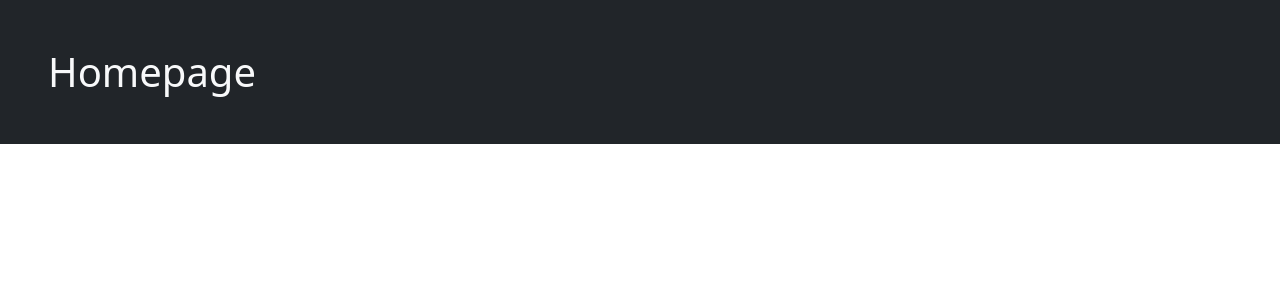
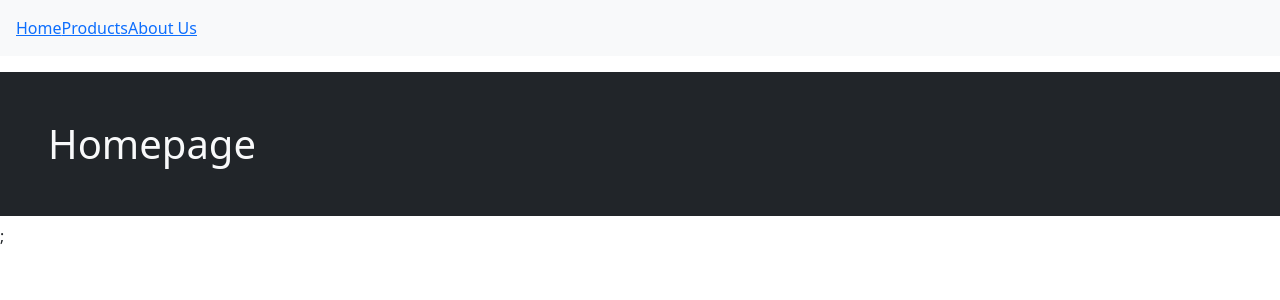
Before and after one commit to gabriele-chiocca/react-router, a React (Vite) app: page / in a window 1280 px wide. Shown: the top 300 px of the page. Built offline with nearby package versions, Linux system fonts and the light colour scheme.

Commit message:
Creating Default Layout

```diff
--- a/src/components/header.jsx
+++ b/src/components/header.jsx
@@ -0,0 +1,13 @@
+import { NavLink } from 'react-router-dom';
+
+export default function Header() {
+  return (
+    <>
+      <header className="bg-light mb-3 p-3 d-flex">
+        <NavLink to="/">Home</NavLink>
+        <NavLink to="/products">Products</NavLink>
+        <NavLink to="/about-us">About Us</NavLink>
+      </header>
+    </>
+  );
+}
--- a/src/pages/AboutUsPage.jsx
+++ b/src/pages/AboutUsPage.jsx
@@ -1,3 +1,10 @@
+import Header from '../components/header';
+
 export default function AboutUsPage() {
-  return <h1 className="text-light bg-dark p-5">About Us</h1>;
+  return (
+    <>
+      <Header></Header>
+      <h1 className="text-light bg-dark p-5">About Us</h1>;
+    </>
+  );
 }
--- a/src/pages/HomePage.jsx
+++ b/src/pages/HomePage.jsx
@@ -1,3 +1,11 @@
+import { NavLink } from 'react-router-dom';
+import Header from '../components/header';
+
 export default function HomePage() {
-  return <h1 className="text-light bg-dark p-5">Homepage</h1>;
+  return (
+    <>
+      <Header></Header>
+      <h1 className="text-light bg-dark p-5">Homepage</h1>;
+    </>
+  );
 }
--- a/src/pages/ProductsPage.jsx
+++ b/src/pages/ProductsPage.jsx
@@ -1,3 +1,10 @@
+import Header from '../components/header';
+
 export default function ProductsPage() {
-  return <h1 className="text-light bg-dark p-5">Products</h1>;
+  return (
+    <>
+      <Header></Header>
+      <h1 className="text-light bg-dark p-5">Products</h1>;
+    </>
+  );
 }
```
Also changed, not shown: src/layouts/DefaultLayout.jsx (added).
